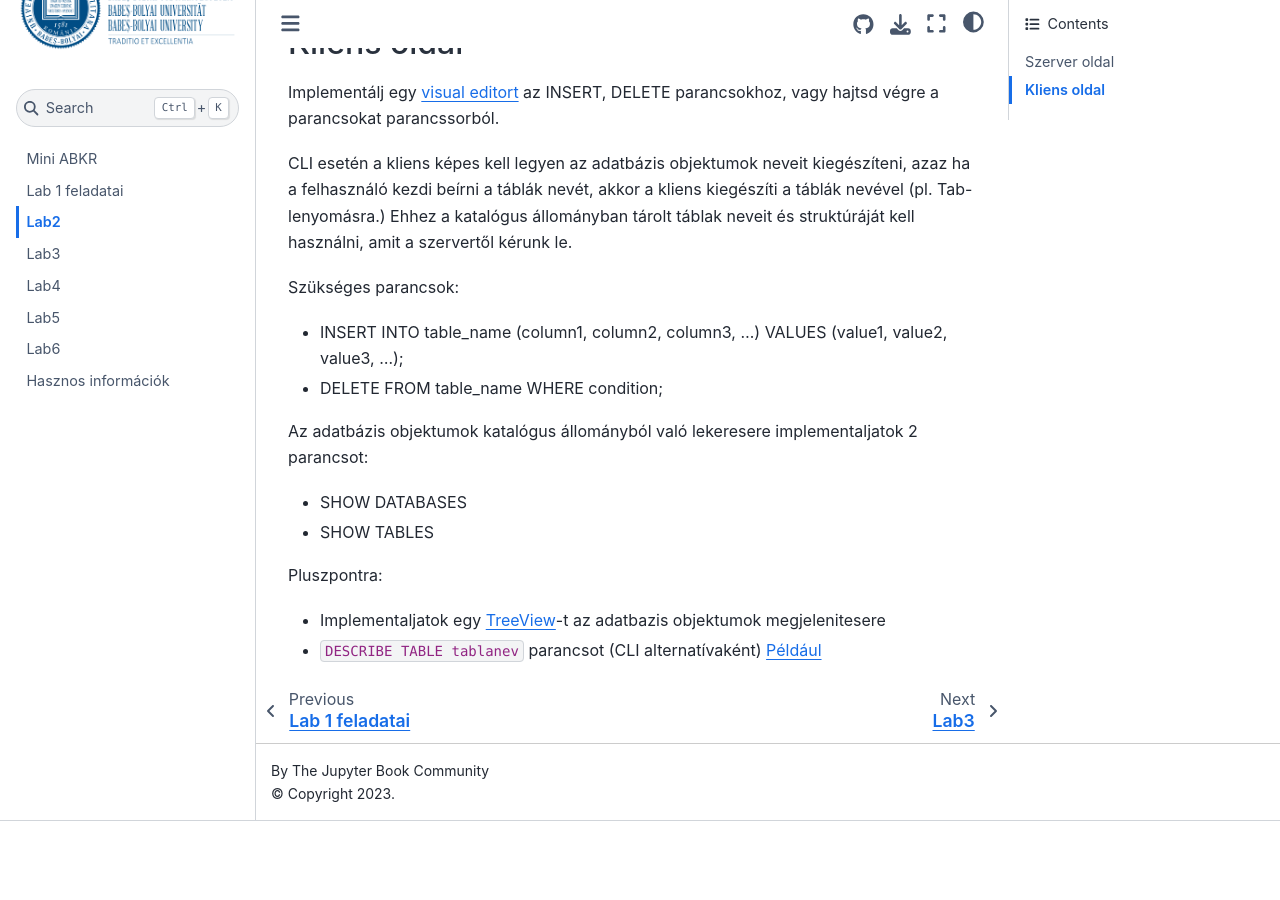
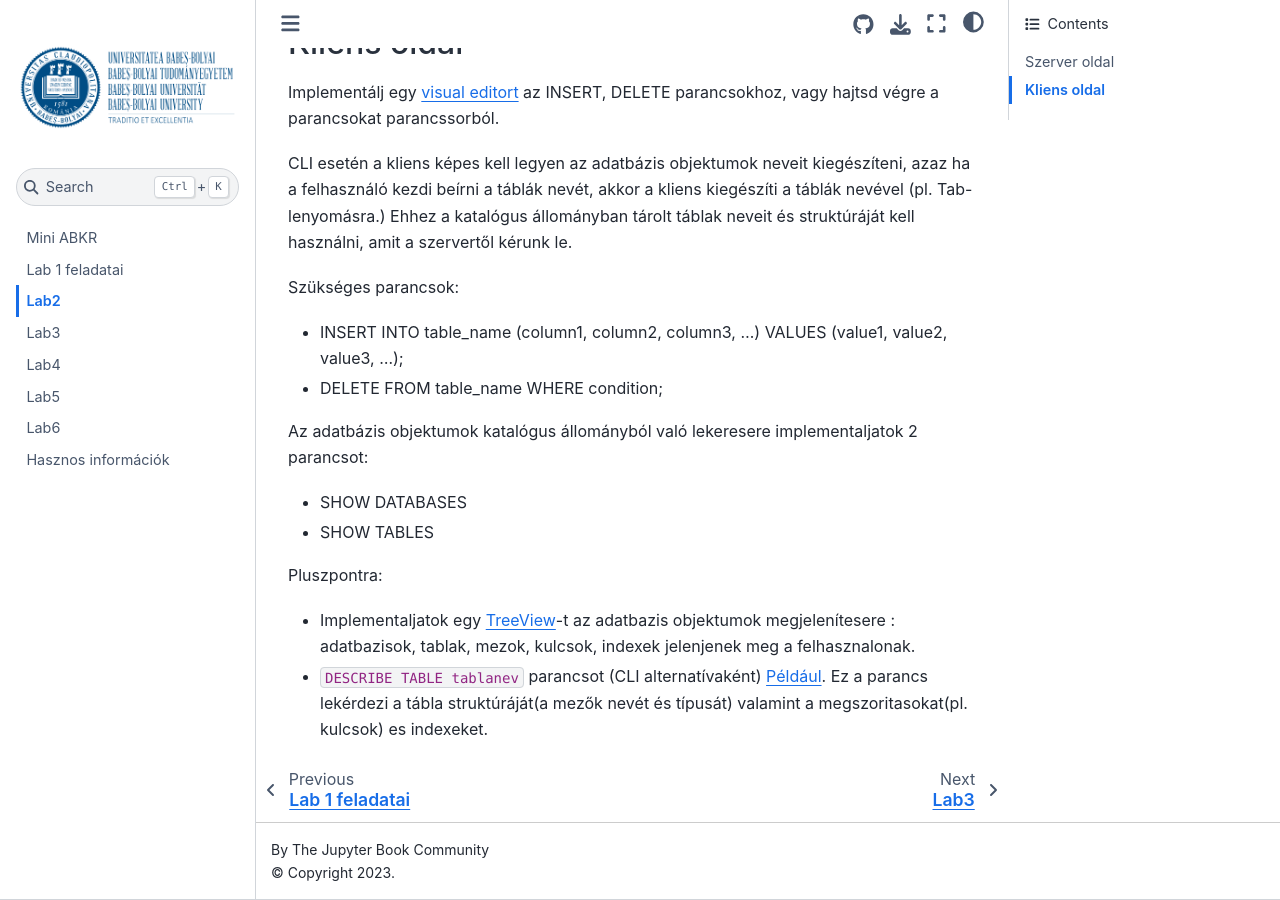
Before and after one commit to UBB-DB/AB2_MiniABKR, a Jupyter Book: the page built from L2/Lab2.md, in a window 1280 px wide and 900 px high, scrolled down 1031 px. Built offline with Jupyter Book 1.0.4 settings and Sphinx 7.4.7 and the Sphinx Book theme 1.1.4, drawn with Linux system fonts in a browser that asks for light colours; before the commit the page ends 1852 px from its top, so only the background shows below that.

Commit message:
Lab2 - Treeview megjelenitesenek pontositasa

````diff
--- a/L2/Lab2.md
+++ b/L2/Lab2.md
@@ -3,7 +3,6 @@
 A második labor feladatai az adatok beszúrását és törlését valósítják meg. Az adatokat a kliens oldali GUI/CLI segítségével tudjuk beszúrni és törölni.
 
 Törölni csak elsődleges kulcs alapján kell tudni egyenlőre.
-
 
 ## Szerver oldal
 
@@ -11,10 +10,11 @@ Két személyes projekt esetén:
 
 - adatbazisonként egy adatbázisnak egy MongoDB adatbázis feleljen meg (opcionális, használhattok 1 adatbázist is, de az adatbázisok tábláit kezeljük adatbázis+tábla azonosító formában)
 - egy táblának egy MongoDB collection feleljen meg
-- a tábla elsődleges kulcsa egyedi legyen, és ezt az `_id` (dokumentum azonosító) mezővel oldjuk meg. Összetett kulcs esetén az _id mező a kulcsokból összeállított string legyen;
+- a tábla elsődleges kulcsa egyedi legyen, és ezt az `_id` (dokumentum azonosító) mezővel oldjuk meg. Összetett kulcs esetén az \_id mező a kulcsokból összeállított string legyen;
 - a táblában egy sor tartalma a dokumentumban 1 értékként legyen tárolva egy mezőben, összefűzött stringként, a mezőket pedig egy bizonyos karakterrel elválasztva.
 
 Például egy Diák tábla esetén, melynek struktúrája (DiákID, Név, Telefon, Email) lenne, a sorok tartalma a következőképpen lenne tárolva:
+
 ```
 {
     _id: 1,
@@ -27,9 +27,7 @@ Négy személyes projekt esetén:
 - a sorok tartalmát egy bináris állományban tároljuk, a bináris állományban a sorokat egymás után tároljuk;
 - ebben az esetben dolgozhattok fix hosszúságú rekordokkal annak érdekében, hogy a sorokat egymás után tudjátok tárolni és könnyen vissza tudjátok olvasni.
 
-
 ## Kliens oldal
-
 
 Implementálj egy [visual editort](https://www.techbrothersit.com/2016/01/edit-table-rows-records-in-sql-server.html)
 az INSERT, DELETE parancsokhoz, vagy hajtsd végre a parancsokat parancssorból.
@@ -37,13 +35,16 @@ az INSERT, DELETE parancsokhoz, vagy hajtsd végre a parancsokat parancssorból.
 CLI esetén a kliens képes kell legyen az adatbázis objektumok neveit kiegészíteni, azaz ha a felhasználó kezdi beírni a táblák nevét, akkor a kliens kiegészíti a táblák nevével (pl. Tab-lenyomásra.) Ehhez a katalógus állományban tárolt táblak neveit és struktúráját kell használni, amit a szervertől kérunk le.
 
 Szükséges parancsok:
+
 - INSERT INTO table_name (column1, column2, column3, ...) VALUES (value1, value2, value3, ...);
 - DELETE FROM table_name WHERE condition;
 
 Az adatbázis objektumok katalógus állományból való lekeresere implementaljatok 2 parancsot:
+
 - SHOW DATABASES
 - SHOW TABLES
 
 Pluszpontra:
-- Implementaljatok egy [TreeView](https://en.wikipedia.org/wiki/Tree_view)-t az adatbazis objektumok megjelenitesere
-- `DESCRIBE TABLE tablanev` parancsot (CLI alternatívaként)  [Például](https://www.geeksforgeeks.org/mysql-describe-table/)
+
+- Implementaljatok egy [TreeView](https://en.wikipedia.org/wiki/Tree_view)-t az adatbazis objektumok megjelenítesere : adatbazisok, tablak, mezok, kulcsok, indexek jelenjenek meg a felhasznalonak.
+- `DESCRIBE TABLE tablanev` parancsot (CLI alternatívaként) [Például](https://www.geeksforgeeks.org/mysql-describe-table/). Ez a parancs lekérdezi a tábla struktúráját(a mezők nevét és típusát) valamint a megszoritasokat(pl. kulcsok) es indexeket.
````
